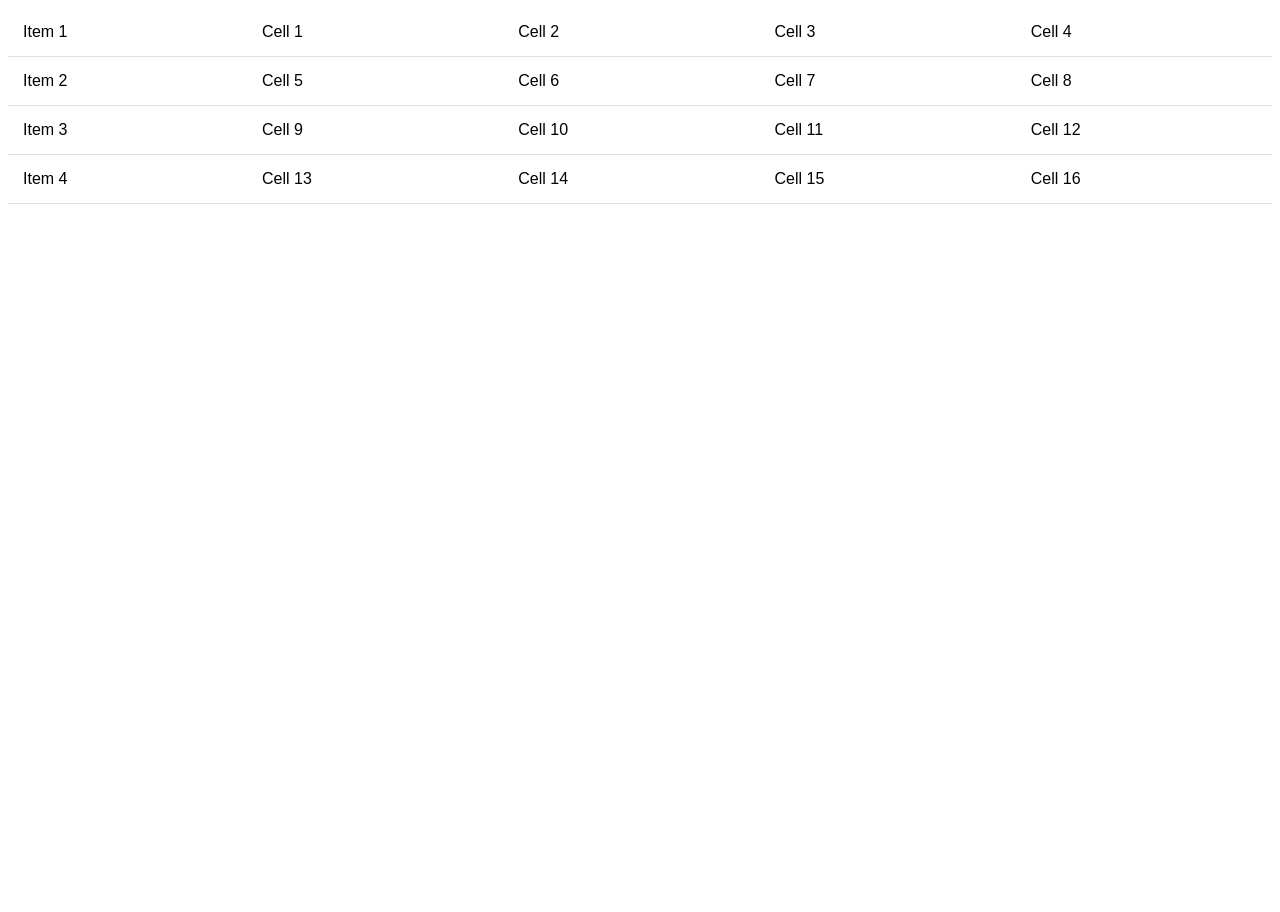
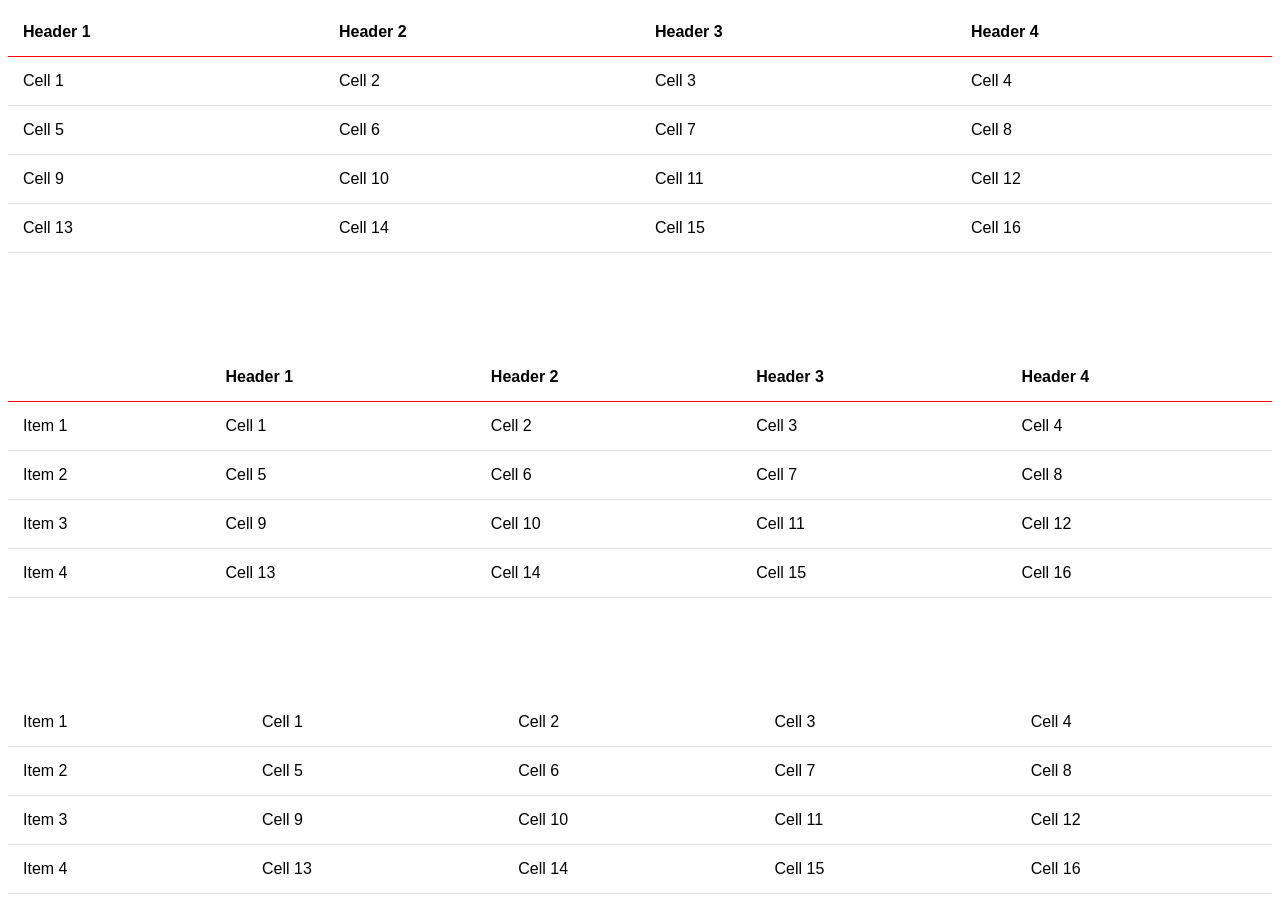
Before and after one commit to patrick-hurley/notanothertable, a website: page src/index.html in a window 1280 px wide. Before the commit the page ends 800 px from the top, so only its background shows below. Drawn offline with nearby package versions, Linux system fonts and the light colour scheme; files that its build step writes are made by us from their sources.

Commit message:
Added support for multiple tables

```diff
--- a/src/index.html
+++ b/src/index.html
@@ -12,7 +12,7 @@
 
 <body>
 
-    <!-- <table nat nat-column>
+    <table nat nat-column>
         <thead>
             <tr>
                 <th>Header 1</th>
@@ -47,12 +47,12 @@
                 <td>Cell 16</td>
             </tr>
         </tbody>
-    </table> -->
+    </table>
 
 
 
 
-    <!-- <table nat>
+    <table nat>
         <thead>
             <tr>
                 <th></th>
@@ -92,7 +92,7 @@
                 <td>Cell 16</td>
             </tr>
         </tbody>
-    </table> -->
+    </table>
 
     <table nat nat-row>
         <tbody>
--- a/src/js/main.js
+++ b/src/js/main.js
@@ -1,21 +1,21 @@
 (function () {
 
-    let orgTable;
     let tableHeader;
     let tableHeaderItems;
     let tableBody;
     let tableType;
     let natTable;
 
-    function initNAT(){
-        orgTable = document.querySelector('[nat]');
+    function initNAT(orgTable){
+
         tableHeader = orgTable.querySelector('thead');
         tableBody = orgTable.querySelector('tbody');
         tableType = 'nat-default';
-        if(document.body.contains(document.querySelector('[nat-column]'))) {
+        // ! Change to if orgTable has selector
+        if(orgTable.hasAttribute('nat-column')) {
             tableType = 'nat-column';
         }
-        else if(document.body.contains(document.querySelector('[nat-row]'))) {
+        else if(orgTable.hasAttribute('nat-row')) {
             tableType = 'nat-row';
         }
         // start building the nat
@@ -45,12 +45,12 @@
         } else {
             if(tableType !== 'nat-row'){
                 console.error('NAT: No thead found');
-                return
+                return 'error'
             }
         }
     }
 
-    function buildBody() {
+    function buildBody(orgTable) {
 
         // start building table body
         if (tableBody) {
@@ -159,10 +159,13 @@
         }
     }
 
-    if(document.body.contains(document.querySelector('[nat'))) {
-        initNAT();
-        if(buildHeader() !== 'error') { buildBody() }
-        orgTable.outerHTML = natTable;
+    const orgTables = document.querySelectorAll('[nat]');
+    if(orgTables) {
+        orgTables.forEach(orgTable => {
+            initNAT(orgTable);
+            if(buildHeader() !== 'error') { buildBody(orgTable) }
+            orgTable.outerHTML = natTable;
+        })
     }
 
 })();
--- a/src/sass/main.scss
+++ b/src/sass/main.scss
@@ -2,9 +2,13 @@ $screen-xs-max: 767px;
 $screen-sm-min: 768px;
 $nat-accent: red;
 
-
+// demo theme
 body {
     font-family: Arial, Helvetica, sans-serif;
+}
+
+.nat__table {
+    margin-bottom: 100px;
 }
 
 // Responsive table
```
